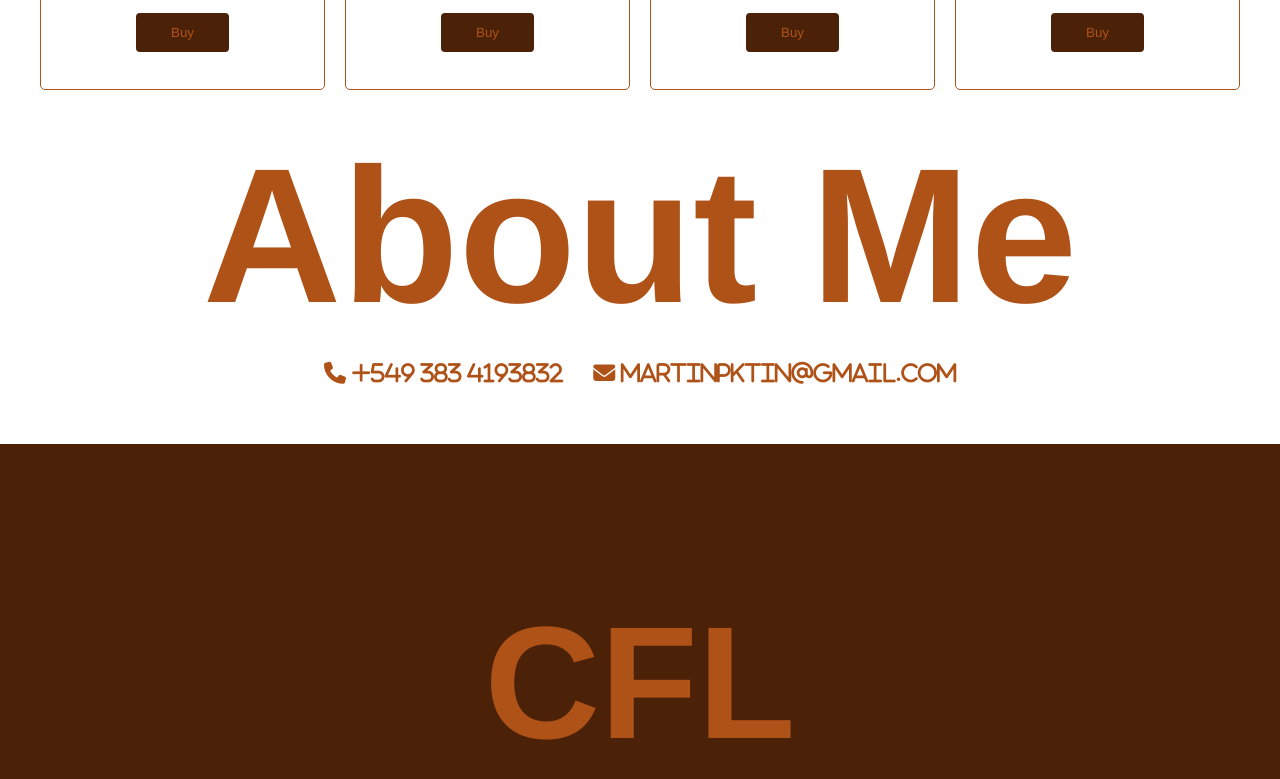
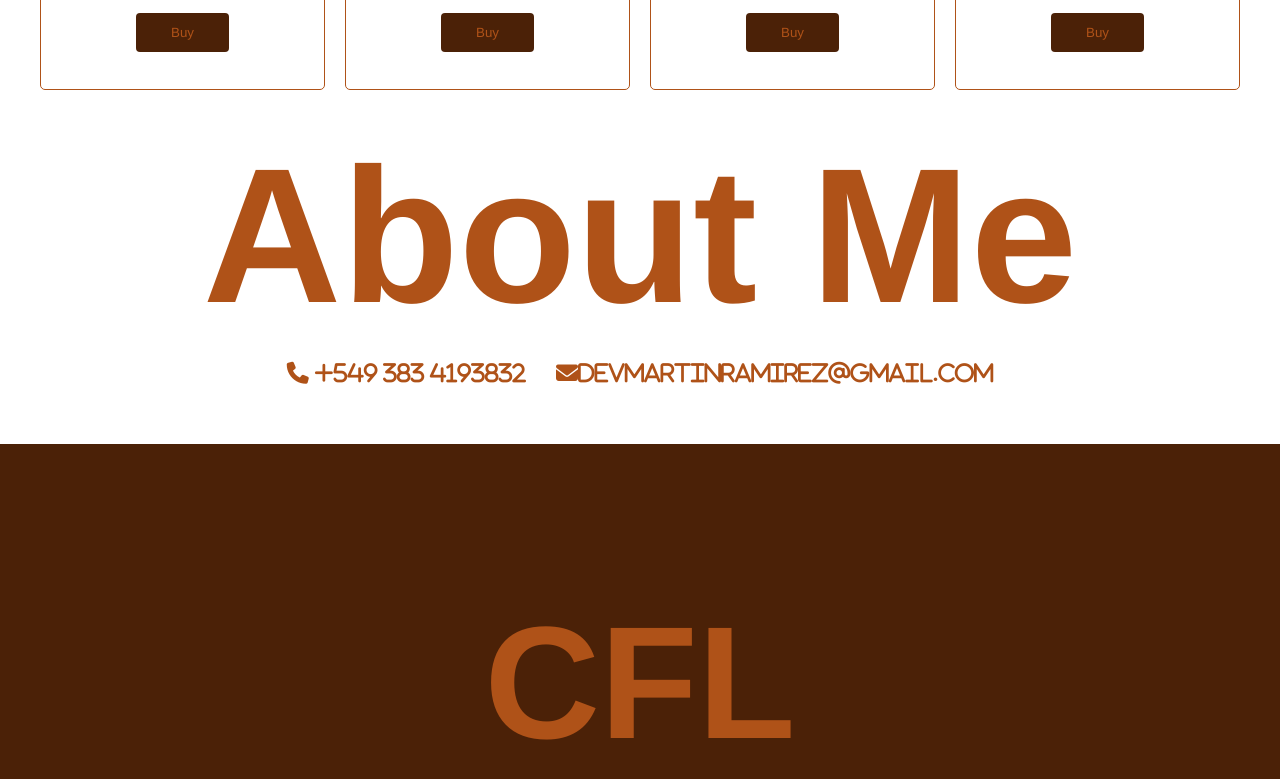
Before and after one commit to martinramirez-dev/coffee-lovers, a plain HTML site: page index.html in a window 1280 px wide. Shown: the part 6150-6929 px from the top of the page. Drawn offline with Linux system fonts and the light colour scheme.

Commit message:
first commit - coffee lovers

```diff
--- a/index.html
+++ b/index.html
@@ -237,7 +237,7 @@
     <h1 id="title" style="margin-top: 10px;">About Me</h1>
     <div class="about">
         <i class="fa-solid fa-phone"> +549 383 4193832</i>
-        <i class="fa-solid fa-envelope"> martinpktin@gmail.com</i>
+        <i class="fa-solid fa-envelope">devmartinramirez@gmail.com</i>
     </div>
 </div>
 
```
